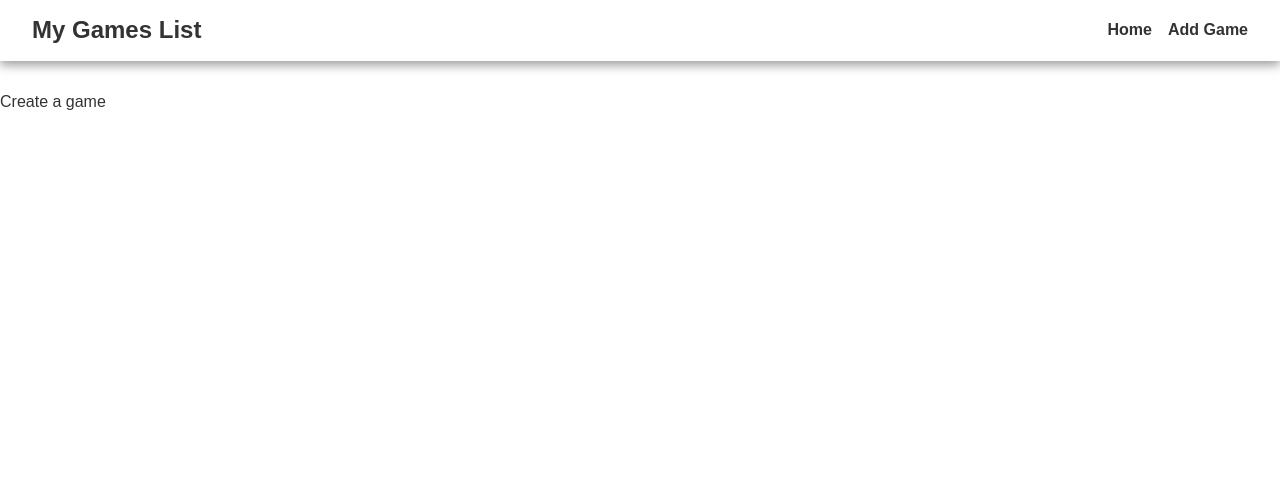
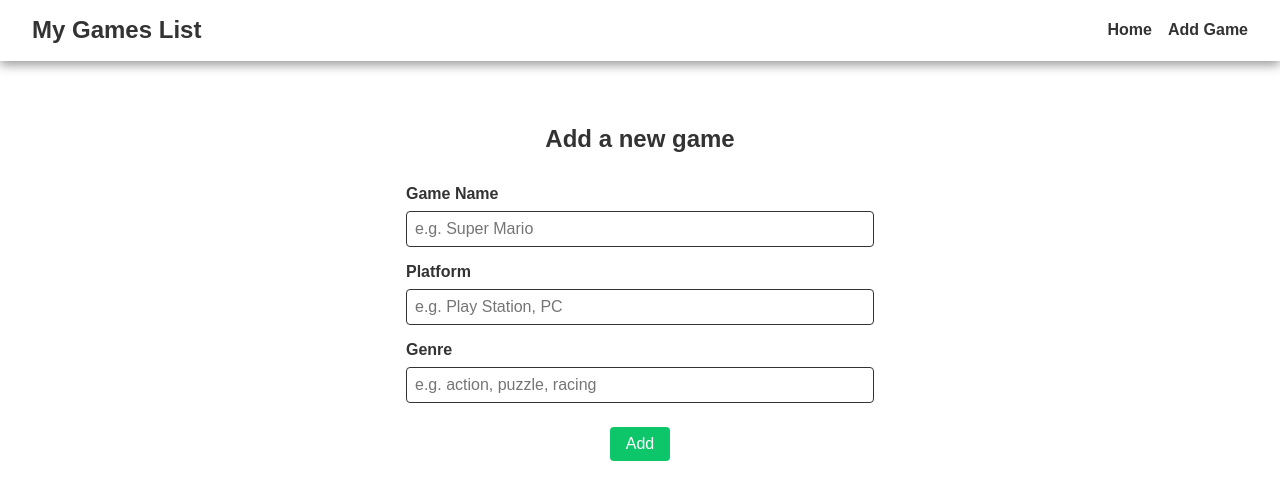
Before and after one commit to haroon-code-hub/game-manager, a React (Vite) app in the folder client/: page /create in a window 1280 px wide. Shown: the top 500 px of the page. Built offline with nearby package versions, Linux system fonts and the light colour scheme.

Commit message:
feat: add a new game with a validated form

```diff
--- a/client/src/pages/CreateGame.jsx
+++ b/client/src/pages/CreateGame.jsx
@@ -1,5 +1,77 @@
+import { useForm } from "react-hook-form";
+import { useMutation, useQueryClient } from "@tanstack/react-query";
+import { useNavigate } from "react-router-dom";
+
+async function addGame(newGame) {
+  const res = await fetch("http://localhost:3000/api/games", {
+    method: "POST",
+    headers: { "content-Type": "application/json" },
+    body: JSON.stringify(newGame),
+  });
+  return res.json();
+}
+
 function CreateGame() {
-  return <div>Create a game</div>;
+  const {
+    register,
+    handleSubmit,
+    formState: { errors },
+  } = useForm();
+
+  const navigate = useNavigate();
+  const queryClient = useQueryClient();
+  const { mutate } = useMutation({
+    mutationFn: addGame,
+    onSuccess: () => {
+      queryClient.invalidateQueries(["games"]);
+      navigate("/");
+    },
+  });
+
+  const onSubmit = (formData) => {
+    mutate({
+      name: formData.name,
+      platform: formData.platform,
+      genre: formData.genre,
+    });
+  };
+
+  return (
+    <div className="page-container">
+      <h2>Add a new game</h2>
+      <form
+        className="form-container bg-card"
+        style={{ padding: "1rem" }}
+        onSubmit={handleSubmit(onSubmit)}
+      >
+        <label>Game Name</label>
+        <input
+          type="text"
+          placeholder="e.g. Super Mario"
+          {...register("name", { required: "Name is required." })}
+        />
+        {errors.name && <p style={{ color: "red" }}>{errors.name.message}</p>}
+        <label>Platform</label>
+        <input
+          type="text"
+          placeholder="e.g. Play Station, PC"
+          {...register("platform", { required: "Platform is required." })}
+        />
+        {errors.platform && (
+          <p style={{ color: "red" }}>{errors.platform.message}</p>
+        )}
+        <label>Genre</label>
+        <input
+          type="text"
+          placeholder="e.g. action, puzzle, racing"
+          {...register("genre", { required: "Genre is required." })}
+        />
+        {errors.genre && <p style={{ color: "red" }}>{errors.genre.message}</p>}
+
+        <button type="submit">Add</button>
+      </form>
+    </div>
+  );
 }
 
 export default CreateGame;
```
Also changed, not shown: 1 other file (tests, documents, lock files or other folders).
